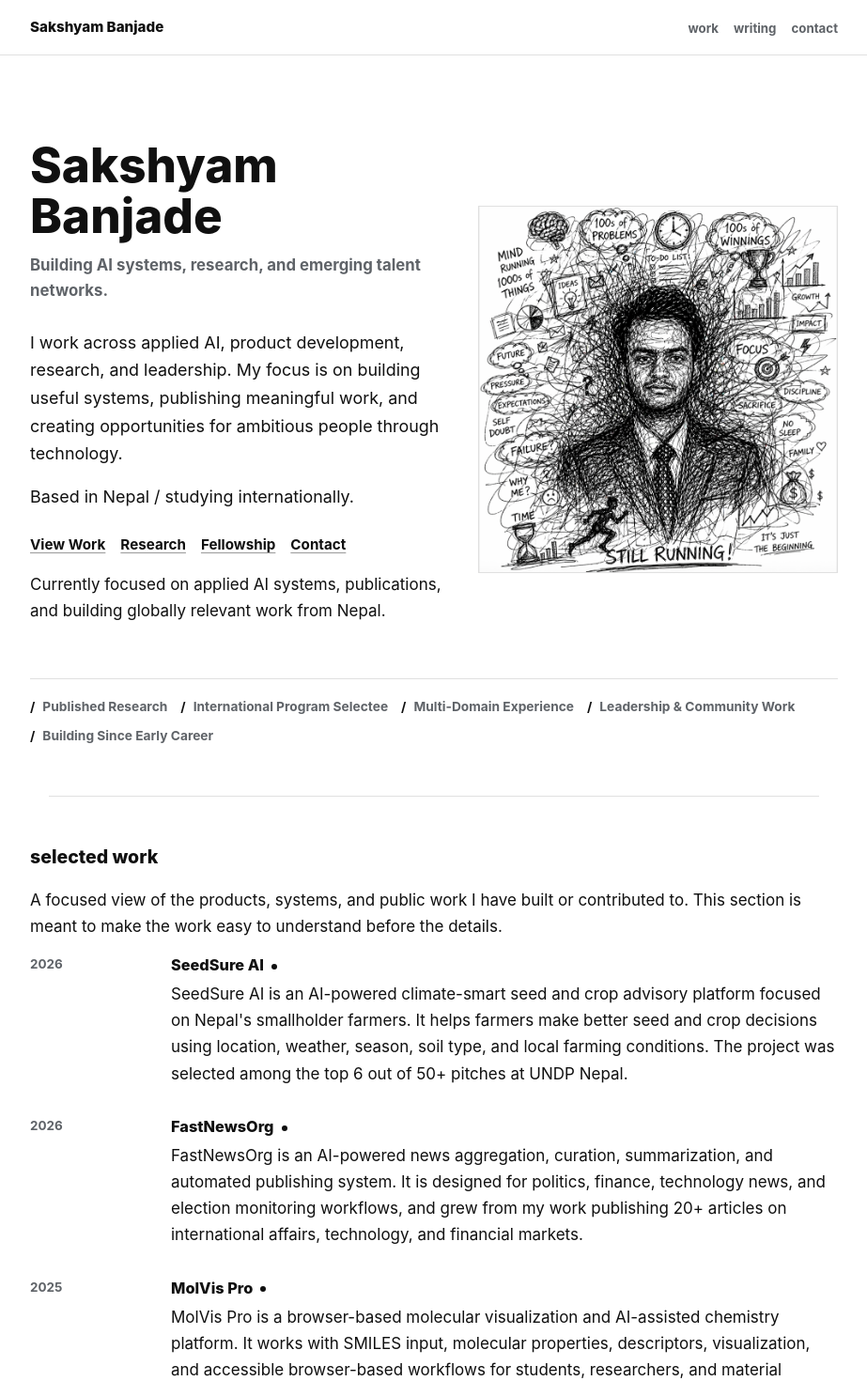
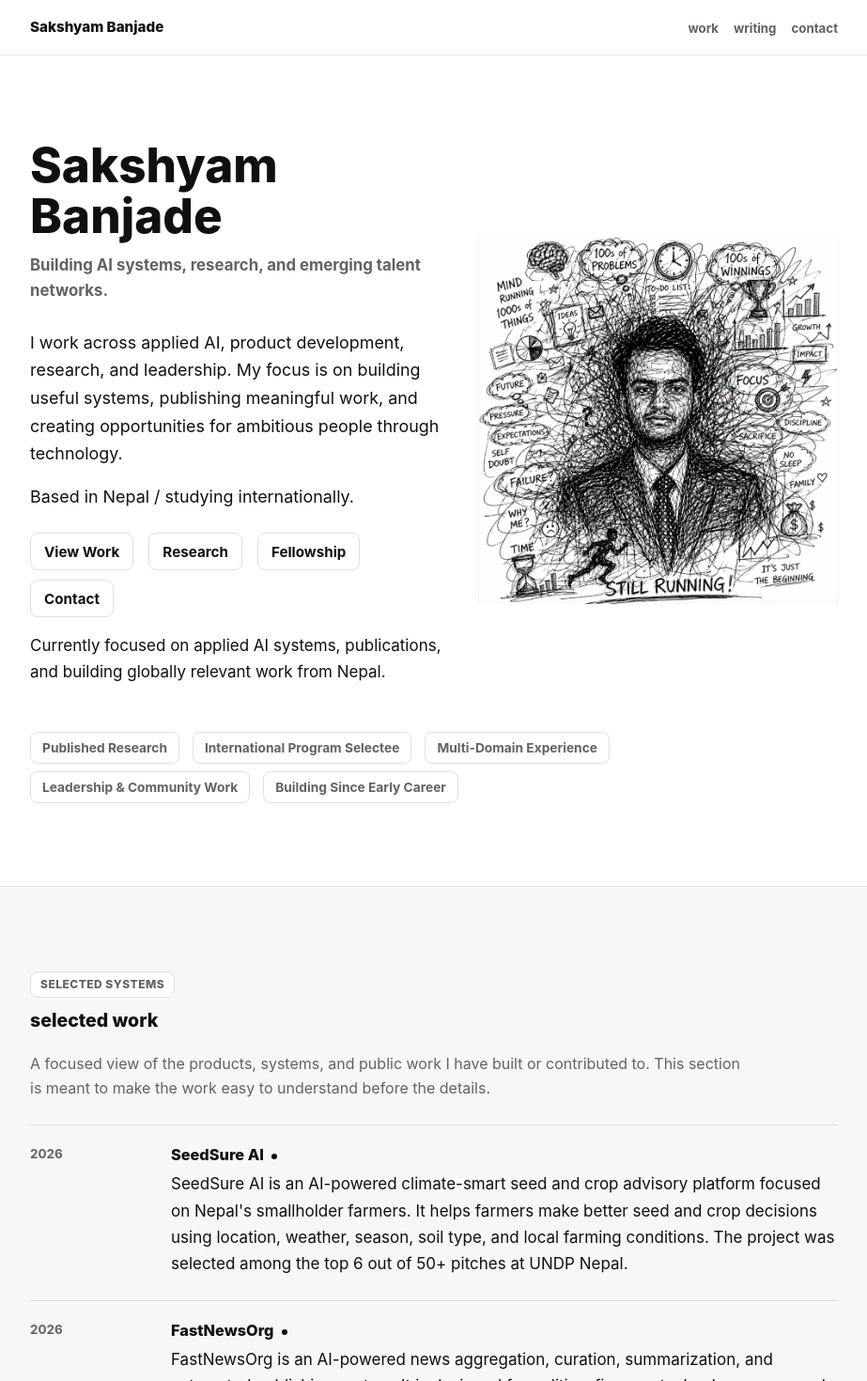
Before and after one commit to sakshyambanjade/Portfolio, a React (Vite) app: page / in a window 1280 px wide. Shown: the top 1470 px of the page at 94% size, without its empty margins (178-1101 px from the left). Built offline with nearby package versions, Linux system fonts and the light colour scheme.

Commit message:
Refine homepage into snap-scroll content blocks

```diff
--- a/src/App.jsx
+++ b/src/App.jsx
@@ -236,6 +236,16 @@ function Entry({ item }) {
   );
 }
 
+function SectionHeader({ eyebrow, title, body }) {
+  return (
+    <header className="section-header">
+      {eyebrow ? <p className="eyebrow">{eyebrow}</p> : null}
+      <h2>{title}</h2>
+      {body ? <p className="section-copy">{body}</p> : null}
+    </header>
+  );
+}
+
 function Hero() {
   return (
     <section className="hero" id="about">
@@ -274,14 +284,22 @@ function TrustBar() {
   );
 }
 
+function HomeBlock({ tone = "default", compact = false, children }) {
+  return (
+    <div className={`home-block home-block-${tone}${compact ? " home-block-compact" : ""}`}>
+      <div className="page home-block-inner">{children}</div>
+    </div>
+  );
+}
+
 function WritingArchive() {
   return (
     <section id="writing">
-      <h2>writing</h2>
-      <p>
-        A dedicated writing space for essays, notes, reflections, and longer ideas. This archive is powered by React
-        Router, so each piece can have its own clean page, metadata, and shareable URL.
-      </p>
+      <SectionHeader
+        eyebrow="Writing archive"
+        title="writing"
+        body="A dedicated writing space for essays, notes, reflections, and longer ideas. This archive is powered by React Router, so each piece can have its own clean page, metadata, and shareable URL."
+      />
 
       {thoughts.slice(0, 4).map((thought) => (
         <article className="entry thought-link" key={thought.slug}>
@@ -323,10 +341,11 @@ function WritingCard({ thought }) {
 function RecognitionSection() {
   return (
     <section id="recognitions">
-      <h2>recognitions</h2>
-      <p>
-        Signals from language work, technology media, international communities, and public contribution.
-      </p>
+      <SectionHeader
+        eyebrow="Signals"
+        title="recognitions"
+        body="Signals from language work, technology media, international communities, and public contribution."
+      />
       {recognitionItems.map((item) => (
         <Entry item={item} key={`${item.label}-${item.title}`} />
       ))}
@@ -337,11 +356,11 @@ function RecognitionSection() {
 function FellowshipSection() {
   return (
     <section id="fellowship">
-      <h2>fellowships / selections / programs</h2>
-      <p>
-        Programs, workshops, pitch spaces, and ecosystem moments connected to leadership, AI, innovation, and public
-        technology work.
-      </p>
+      <SectionHeader
+        eyebrow="Programs"
+        title="fellowships / selections / programs"
+        body="Programs, workshops, pitch spaces, and ecosystem moments connected to leadership, AI, innovation, and public technology work."
+      />
       {fellowshipItems.map((item) => (
         <Entry item={item} key={`${item.label}-${item.title}`} />
       ))}
@@ -352,7 +371,7 @@ function FellowshipSection() {
 function SkillsSection() {
   return (
     <section id="skills">
-      <h2>skills</h2>
+      <SectionHeader eyebrow="Stack" title="skills" />
       {skillGroups.map((group) => (
         <article className="entry" key={group.title}>
           <time>{group.title}</time>
@@ -369,7 +388,7 @@ function SkillsSection() {
 function EducationSection() {
   return (
     <section id="education">
-      <h2>education</h2>
+      <SectionHeader eyebrow="Background" title="education" />
       {educationItems.map((item) => (
         <Entry item={item} key={`${item.label}-${item.title}`} />
       ))}
@@ -380,7 +399,7 @@ function EducationSection() {
 function TrainingSection() {
   return (
     <section id="training">
-      <h2>training / certifications</h2>
+      <SectionHeader eyebrow="Courses" title="training / certifications" />
       {trainingItems.map((item) => (
         <Entry item={item} key={`${item.label}-${item.title}`} />
       ))}
@@ -391,11 +410,11 @@ function TrainingSection() {
 function TweetsSection() {
   return (
     <section id="tweets">
-      <h2>latest tweets</h2>
-      <p>
-        Recent posts from <a href="https://x.com/SakshyamBanjade/">@SakshyamBanjade</a>. If the timeline does not load,
-        open the profile directly.
-      </p>
+      <SectionHeader
+        eyebrow="Live feed"
+        title="latest tweets"
+        body="Recent posts from @SakshyamBanjade. If the timeline does not load, open the profile directly."
+      />
       <div className="tweet-box">
         <a
           className="twitter-timeline"
@@ -474,17 +493,19 @@ function HomePage() {
 
   return (
     <>
-      <main className="page" id="main">
+      <main className="home-page" id="main">
+        <HomeBlock tone="hero">
           <Hero />
           <TrustBar />
-        <hr />
+        </HomeBlock>
 
+        <HomeBlock tone="soft">
           <section id="work">
-          <h2>selected work</h2>
-          <p>
-            A focused view of the products, systems, and public work I have built or contributed to. This section is
-            meant to make the work easy to understand before the details.
-          </p>
+            <SectionHeader
+              eyebrow="Selected systems"
+              title="selected work"
+              body="A focused view of the products, systems, and public work I have built or contributed to. This section is meant to make the work easy to understand before the details."
+            />
             {workItems.map((item) => (
               <Entry item={item} key={`${item.label}-${item.title}`} />
             ))}
@@ -493,84 +514,82 @@ function HomePage() {
               serious global AI and technology conversations.
             </p>
           </section>
+        </HomeBlock>
 
-        <hr />
-
+        <HomeBlock>
           <section id="done">
-          <h2>things i have done</h2>
-          <p>
-            The range matters because the work has not stayed in one lane. I have built products, published research,
-            worked around media and finance, led communities, mentored students, and represented Nepal-focused work in
-            international spaces.
-          </p>
+            <SectionHeader
+              eyebrow="Range"
+              title="things i have done"
+              body="The range matters because the work has not stayed in one lane. I have built products, published research, worked around media and finance, led communities, mentored students, and represented Nepal-focused work in international spaces."
+            />
             {doneItems.map((item) => (
               <Entry item={item} key={`${item.label}-${item.title}`} />
             ))}
           </section>
+        </HomeBlock>
 
-        <hr />
-
+        <HomeBlock tone="soft">
           <section id="research">
-          <h2>research</h2>
-          <p>
-            My long-term direction combines practical product building with serious academic work. I am interested in
-            applied AI, human-centered AI, multi-agent systems, AI for agriculture, quantitative systems, scientific
-            tooling, robotics, and neuro-inspired AI memory systems.
-          </p>
+            <SectionHeader
+              eyebrow="Direction"
+              title="research"
+              body="My long-term direction combines practical product building with serious academic work. I am interested in applied AI, human-centered AI, multi-agent systems, AI for agriculture, quantitative systems, scientific tooling, robotics, and neuro-inspired AI memory systems."
+            />
             {researchItems.map((item) => (
               <Entry item={item} key={item.title} />
             ))}
           </section>
+        </HomeBlock>
 
-        <hr />
+        <HomeBlock>
+          <RecognitionSection />
+        </HomeBlock>
 
-        <RecognitionSection />
+        <HomeBlock tone="soft">
+          <FellowshipSection />
+        </HomeBlock>
 
-        <hr />
-
-        <FellowshipSection />
-
-        <hr />
-
+        <HomeBlock>
           <section id="leadership">
-          <h2>leadership</h2>
-          <p>
-            I care about building more than products. I am equally interested in helping people grow through mentorship,
-            leadership, and opportunity creation.
-          </p>
+            <SectionHeader
+              eyebrow="People"
+              title="leadership"
+              body="I care about building more than products. I am equally interested in helping people grow through mentorship, leadership, and opportunity creation."
+            />
             {leadershipItems.map((item) => (
               <Entry item={item} key={`${item.label}-${item.title}`} />
             ))}
           </section>
+        </HomeBlock>
 
-        <hr />
+        <HomeBlock tone="soft">
+          <SkillsSection />
+        </HomeBlock>
 
-        <SkillsSection />
+        <HomeBlock>
+          <WritingArchive />
+        </HomeBlock>
 
-        <hr />
+        <HomeBlock tone="soft" compact>
+          <TweetsSection />
+        </HomeBlock>
 
-        <WritingArchive />
+        <HomeBlock compact>
+          <EducationSection />
+        </HomeBlock>
 
-        <hr />
+        <HomeBlock tone="soft" compact>
+          <TrainingSection />
+        </HomeBlock>
 
-        <TweetsSection />
-
-        <hr />
-
-        <EducationSection />
-
-        <hr />
-
-        <TrainingSection />
-
-        <hr />
-
+        <HomeBlock compact>
           <section id="contact">
-          <h2>contact</h2>
-          <p>
-            I am interested in research collaboration, product conversations, mentorship initiatives, fellowship
-            partnerships, and other work aligned with technology and impact.
-          </p>
+            <SectionHeader
+              eyebrow="Reach out"
+              title="contact"
+              body="I am interested in research collaboration, product conversations, mentorship initiatives, fellowship partnerships, and other work aligned with technology and impact."
+            />
             <p className="contact-list">
               <a href={`mailto:${profile.email}`}>{profile.email}</a>
               {profile.links.map(([label, href]) => (
@@ -580,6 +599,7 @@ function HomePage() {
               ))}
             </p>
           </section>
+        </HomeBlock>
       </main>
       <Footer />
     </>
--- a/style.css
+++ b/style.css
@@ -80,6 +80,32 @@ section {
 .page {
   width: min(100% - 40px, var(--width));
   margin: 0 auto;
+}
+
+.home-page {
+  width: 100%;
+}
+
+.home-block {
+  padding: clamp(42px, 7vw, 88px) 0;
+  border-top: 1px solid var(--line);
+}
+
+.home-block:first-child {
+  border-top: 0;
+  padding-top: 90px;
+}
+
+.home-block-soft {
+  background: var(--soft);
+}
+
+.home-block-hero {
+  background: #ffffff;
+}
+
+.home-block-inner > :last-child {
+  margin-bottom: 0;
 }
 
 .skip-link {
@@ -173,7 +199,7 @@ section {
 }
 
 .hero {
-  padding: 90px 0 8px;
+  padding: 0;
 }
 
 .hero-layout {
@@ -195,7 +221,6 @@ section {
   display: block;
   width: 100%;
   height: auto;
-  border: 1px solid var(--line);
 }
 
 .eyebrow,
@@ -254,7 +279,25 @@ h1 {
 
 .action-links a,
 .contact-list a {
+  display: inline-flex;
+  align-items: center;
+  min-height: 40px;
+  padding: 0 14px;
+  border: 1px solid var(--line);
+  border-radius: 8px;
+  background: #ffffff;
   text-decoration-color: #9a9a9a;
+  text-decoration: none;
+}
+
+.action-links a:hover,
+.contact-list a:hover,
+.action-links a:focus-visible,
+.contact-list a:focus-visible {
+  background: #ffffff;
+  border-color: #bdbdbd;
+  color: var(--text);
+  text-decoration: none;
 }
 
 h2 {
@@ -272,6 +315,34 @@ h3 {
   font-weight: 800;
 }
 
+.section-header {
+  max-width: 760px;
+  margin-bottom: 26px;
+}
+
+.section-header .eyebrow {
+  display: inline-flex;
+  align-items: center;
+  min-height: 28px;
+  margin-bottom: 12px;
+  padding: 0 10px;
+  border: 1px solid var(--line);
+  border-radius: 8px;
+  background: #ffffff;
+  color: var(--muted);
+  font-size: 0.75rem;
+  font-weight: 800;
+  letter-spacing: 0.04em;
+  text-transform: uppercase;
+}
+
+.section-copy {
+  max-width: 760px;
+  margin-bottom: 0;
+  color: var(--muted);
+  font-size: 1rem;
+}
+
 .pillar-grid {
   display: grid;
   grid-template-columns: repeat(2, minmax(0, 1fr));
@@ -287,12 +358,15 @@ h3 {
   display: grid;
   grid-template-columns: 128px minmax(0, 1fr);
   gap: 22px;
-  margin-bottom: 26px;
-  transition: transform 180ms ease;
+  margin-bottom: 0;
+  padding: 20px 0;
+  border-top: 1px solid var(--line);
+  transition: transform 180ms ease, background-color 180ms ease;
 }
 
 .entry:hover {
   transform: translateX(4px);
+  background: rgba(255, 255, 255, 0.7);
 }
 
 .entry time {
@@ -380,17 +454,19 @@ h3 {
   flex-wrap: wrap;
   gap: 8px 14px;
   margin-top: 34px;
-  padding-top: 18px;
   color: var(--muted);
-  border-top: 1px solid var(--line);
   font-size: 0.86rem;
   font-weight: 700;
 }
 
-.trust-bar span::before {
-  content: "/";
-  margin-right: 8px;
-  color: var(--text);
+.trust-bar span {
+  display: inline-flex;
+  align-items: center;
+  min-height: 34px;
+  padding: 0 12px;
+  border: 1px solid var(--line);
+  border-radius: 8px;
+  background: #ffffff;
 }
 
 .quiet {
@@ -565,6 +641,23 @@ h3 {
   }
 }
 
+@media (min-width: 761px) {
+  .home-page {
+    scroll-snap-type: y proximity;
+  }
+
+  .home-block {
+    scroll-snap-align: start;
+    min-height: min(78vh, 920px);
+    display: flex;
+    align-items: center;
+  }
+
+  .home-block-compact {
+    min-height: auto;
+  }
+}
+
 @media (max-width: 760px) {
   body {
     font-size: 16px;
@@ -617,6 +710,14 @@ h3 {
     display: none;
   }
 
+  .home-block {
+    padding: 38px 0;
+  }
+
+  .home-block:first-child {
+    padding-top: 56px;
+  }
+
   h1 {
     font-size: 2.35rem;
   }
```
Lines whose indentation alone changed are shown as unchanged.
